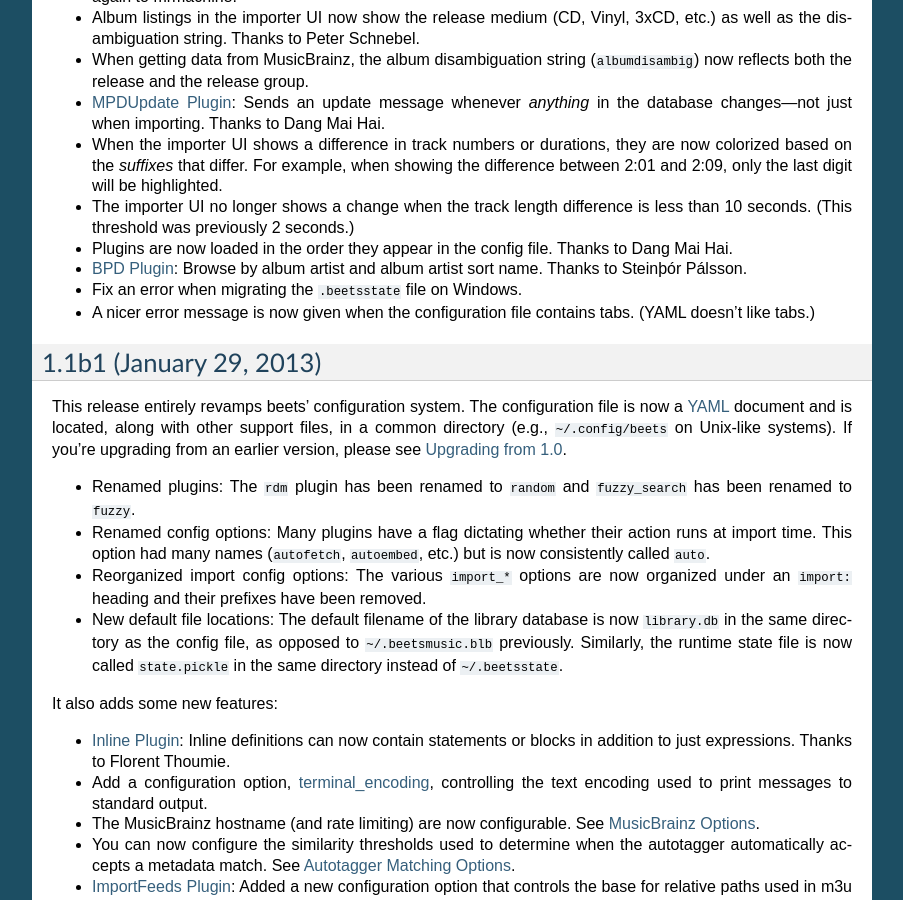
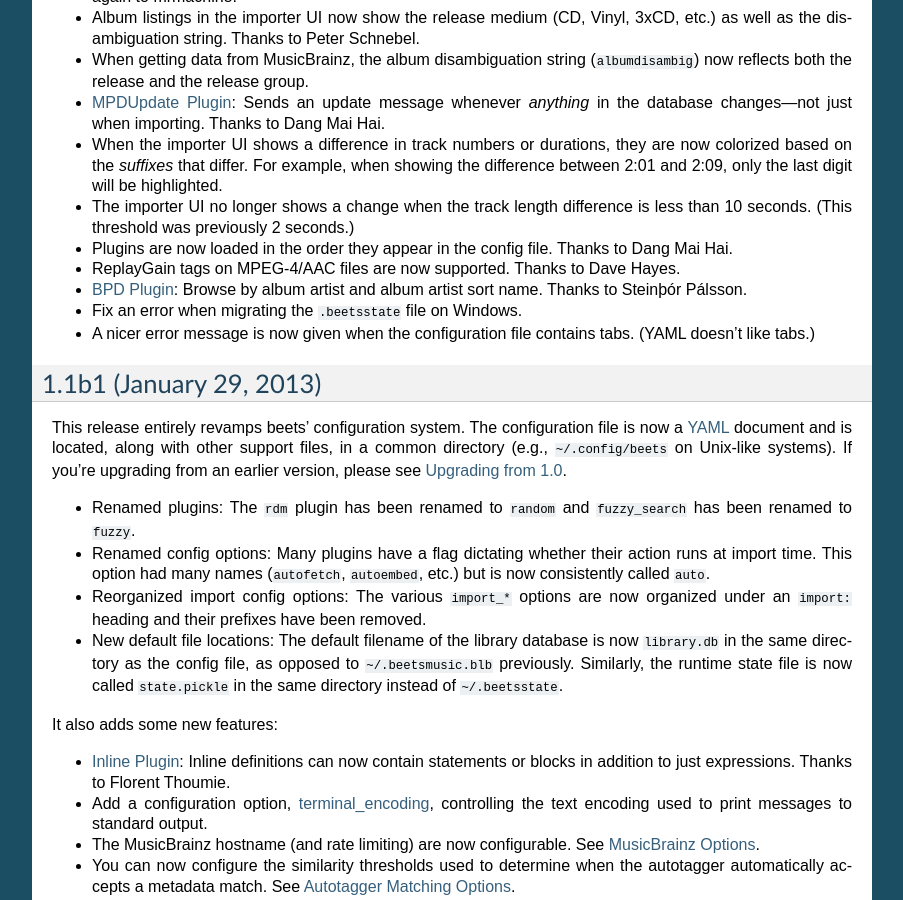
Before and after one commit to google-code-export/beets, a Sphinx documentation site: the page built from docs/changelog.rst, in a window 1280 px wide and 900 px high, scrolled down 709 px. Shown: the whole window, without its empty margins (198-1101 px from the left). Built offline with Sphinx 7.4.7, drawn with Linux system fonts in a browser that asks for light colours.

Commit message:
changelog for #94

```diff
--- a/docs/changelog.rst
+++ b/docs/changelog.rst
@@ -54,6 +54,7 @@
   less than 10 seconds. (This threshold was previously 2 seconds.)
 * Plugins are now loaded in the order they appear in the config file. Thanks to
   Dang Mai Hai.
+* ReplayGain tags on MPEG-4/AAC files are now supported. Thanks to Dave Hayes.
 * :doc:`/plugins/bpd`: Browse by album artist and album artist sort name.
   Thanks to Steinþór Pálsson.
 * Fix an error when migrating the ``.beetsstate`` file on Windows.
```
